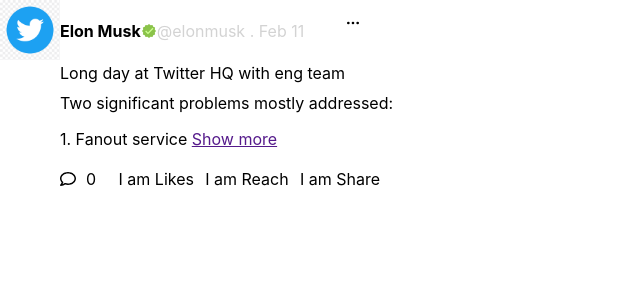
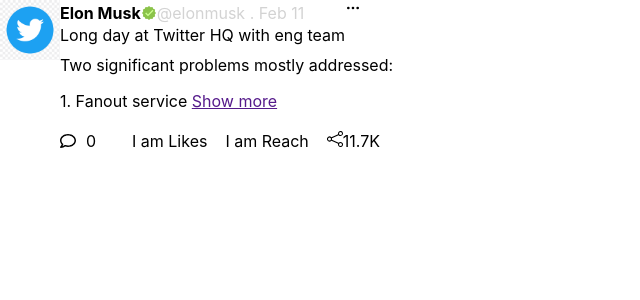
Before and after one commit to pycatchers/Tweet-It, a React (Create React App) app: page / in a window 1280 px wide. Shown: the top 300 px of the page, without its empty margins (0-640 px from the left). Built offline with nearby package versions, Linux system fonts and the light colour scheme.

Commit message:
added icons

```diff
--- a/package.json
+++ b/package.json
@@ -7,6 +7,7 @@
     "@testing-library/react": "^13.4.0",
     "@testing-library/user-event": "^13.5.0",
     "axios": "^1.6.0",
+    "prop-types": "^15.8.1",
     "react": "^18.2.0",
     "react-dom": "^18.2.0",
     "react-icons": "^4.11.0",
--- a/src/App.js
+++ b/src/App.js
@@ -1,6 +1,9 @@
+import { useState } from 'react';
 import TweetContainer from './components/TweetContainer'
+import StudentsList from './components/StudentsList';
 
 function App(){
+
   return (
     <TweetContainer />
   )
--- a/src/components/MoreIcon.js
+++ b/src/components/MoreIcon.js
@@ -3,7 +3,7 @@
 
 function MoreIcon(){
     return(
-        <FiMoreHorizontal style={{marginTop: 15}}/>
+        <FiMoreHorizontal />
     )
   }
 
--- a/src/components/Share.js
+++ b/src/components/Share.js
@@ -1,6 +1,11 @@
+import { BsShare } from 'react-icons/bs';
+
 function Share(){
     return(
-      <div>I am Share</div>
+      <div>
+        <BsShare />
+        11.7K
+      </div>
     )
   }
 
--- a/src/components/TweetContainer.js
+++ b/src/components/TweetContainer.js
@@ -19,7 +19,6 @@
                 <MoreIcon />
             </div>
 
-
             <Tweet className="row2"/>
 
             <div className="row3" style={{display: 'flex', width: '25vw', justifyContent: 'space-between'}}>
--- a/src/components/UserName.js
+++ b/src/components/UserName.js
@@ -3,7 +3,7 @@
 function UserName(){
     return(
       <div>
-        <div style={{display: 'flex', alignItems: 'center'}}>
+        <div style={{display: 'flex', alignItems: 'center', height: 25}}>
           <h4>Elon Musk</h4>
           <FcApproval />
           <p style={{color: 'lightgray'}}>@elonmusk . Feb 11</p>
```
Also changed, not shown: 1 other file (tests, documents, lock files or other folders).
